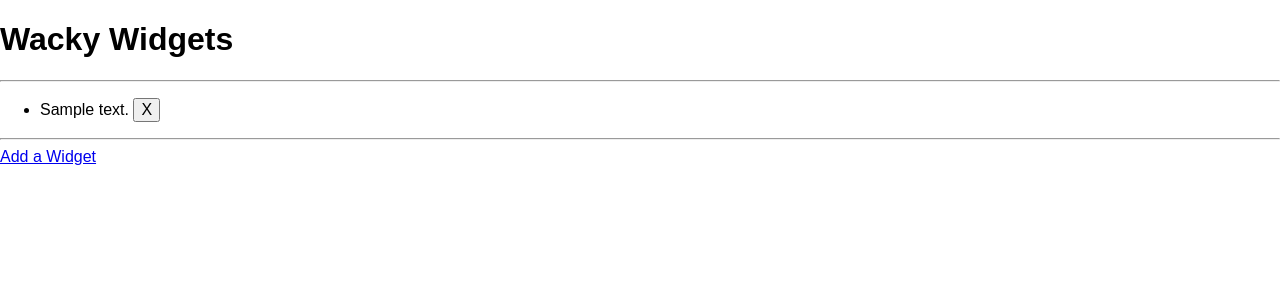
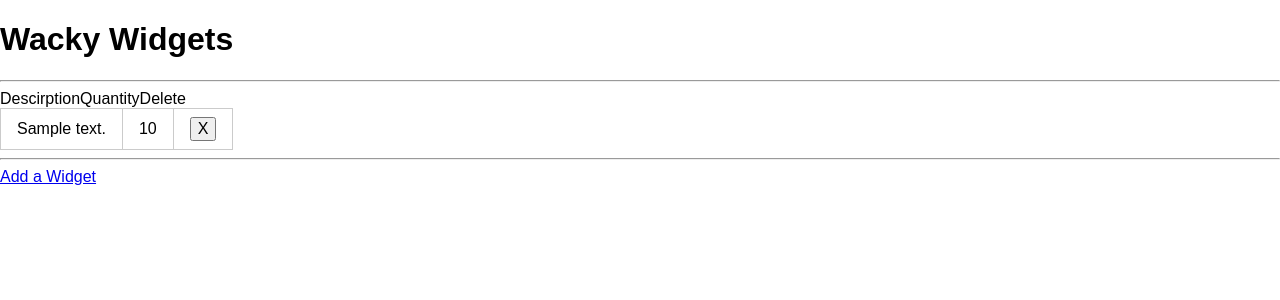
Before and after one commit to raga4905/assessment_3, a Django app: page / in a window 1280 px wide. Shown: the top 300 px of the page. Run offline with Django 3.2, Linux system fonts and the light colour scheme; tables that the repository leaves empty hold one stand-in row (values such as "Sample post"); some libraries are stand-ins or nearby versions.

Commit message:
styling is chuggin along

```diff
--- a/main_app/static/css/style.css
+++ /dev/null
@@ -1,4 +0,0 @@
-body {
-    text-align: center;
-    margin: 2rem;
-}
--- a/main_app/templates/index.html
+++ b/main_app/templates/index.html
@@ -6,7 +6,8 @@
     <meta name="viewport" content="width=device-width, initial-scale=1.0">
     <meta http-equiv="X-UA-Compatible" content="ie=edge">
     <title>Assessment 3</title>
-    <link rel="stylesheet" href="https://unpkg.com/purecss@1.0.0/build/pure-min.css" integrity="sha384-nn4HPE8lTHyVtfCBi5yW9d20FjT8BJwUXyWZT9InLYax14RDjBj46LmSztkmNP9w" crossorigin="anonymous">
+    <link rel="stylesheet" href="https://unpkg.com/purecss@1.0.0/build/pure-min.css"
+        integrity="sha384-nn4HPE8lTHyVtfCBi5yW9d20FjT8BJwUXyWZT9InLYax14RDjBj46LmSztkmNP9w" crossorigin="anonymous">
 </head>
 
 <body>
@@ -15,11 +16,20 @@
     {% if widgets|length == 0 %}
     <p>No widgets yet...</p>
     {% else %}
-    <ul>
+    <table class="pure-table" class="pure-table-striped">
+        <thead>
+            <tr>Descirption</tr>
+            <tr>Quantity</tr>
+            <tr>Delete</tr>
+        </thead>
         {% for widget in widgets %}
-        <li>{{ widget }} <a href="{% url 'delete_widget' widget.id %}"><input type="submit" value="X"></a> </li>
+        <tbody>
+            <td>{{widget.description}}</td>
+            <td>{{widget.quantity}}</td>
+            <td><a href="{% url 'delete_widget' widget.id %}"><input type="submit" value="X"></a></td>
+        </tbody>
         {% endfor %}
-    </ul>
+    </table>
     {% endif %}
     <hr>
     <a href="{% url 'add_widget' %}">Add a Widget</a>
--- a/main_app/templates/main_app/widget_form.html
+++ b/main_app/templates/main_app/widget_form.html
@@ -6,15 +6,17 @@
     <meta name="viewport" content="width=device-width, initial-scale=1.0">
     <meta http-equiv="X-UA-Compatible" content="ie=edge">
     <title>Wacky Widgets</title>
+    <link rel="stylesheet" href="https://unpkg.com/purecss@1.0.0/build/pure-min.css"
+        integrity="sha384-nn4HPE8lTHyVtfCBi5yW9d20FjT8BJwUXyWZT9InLYax14RDjBj46LmSztkmNP9w" crossorigin="anonymous">
 </head>
 
 <body>
-    <form action="" method="post">
+    <form class="pure-form" action="" method="post">
         {% csrf_token %}
         <table>
             {{ form.as_table }}
         </table>
-        <input type="submit" value="Submit!">
+        <input class="pure-button" type="submit" value="Submit!">
     </form>
 </body>
 
```
